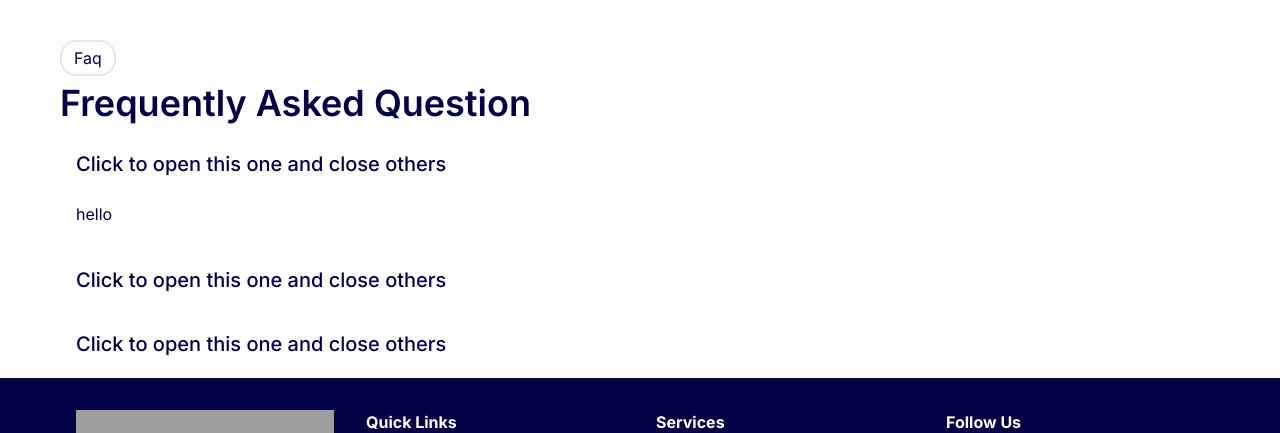
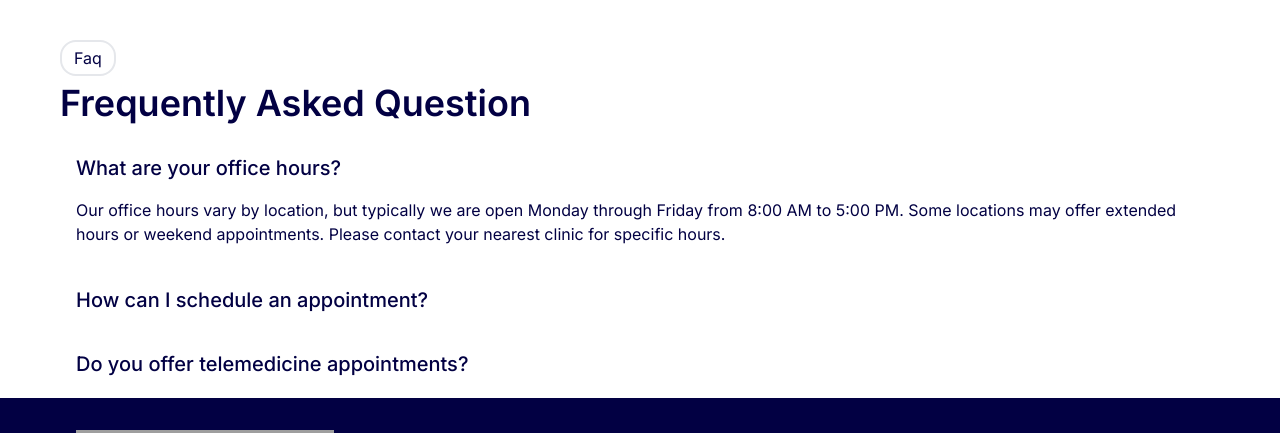
Before and after one commit to Sarajit-mondal/Health-Care-Landing-Page, a React (Vite) app: page / in a window 1280 px wide. Shown: the part 3072-3505 px from the top of the page. Built offline with nearby package versions, Linux system fonts and the light colour scheme; grey boxes are pictures that could not be loaded.

Commit message:
question section complete

```diff
--- a/index.html
+++ b/index.html
@@ -2,7 +2,7 @@
 <html lang="en">
   <head>
     <meta charset="UTF-8" />
-    <link rel="icon" type="image/svg+xml" href=".?/vite.svg" />
+    <link rel="icon" type="" href="" />
     <meta name="viewport" content="width=device-width, initial-scale=1.0" />
     <title>Health Care Landing Page</title>
   </head>
--- a/src/component/question/Question.jsx
+++ b/src/component/question/Question.jsx
@@ -7,25 +7,25 @@ function Question() {
        <h2>Frequently Asked Question</h2>
 
        {/* question */}
-       <div className="collapse [&>div]:bg-secondary-color [&>div]:my-1">
+       <div className="collapse bg-secondary-color my-2">
   <input type="radio" name="my-accordion-1" defaultChecked />
-  <div className="collapse-title text-xl font-medium">Click to open this one and close others</div>
+  <div className="collapse-title text-xl font-medium"> What are your office hours?</div>
   <div className="collapse-content">
-    <p>hello</p>
+    <p>Our office hours vary by location, but typically we are open Monday through Friday from 8:00 AM to 5:00 PM. Some locations may offer extended hours or weekend appointments. Please contact your nearest clinic for specific hours.</p>
   </div>
 </div>
 <div className="collapse bg-secondary-color my-1">
   <input type="radio" name="my-accordion-1" />
-  <div className="collapse-title text-xl font-medium">Click to open this one and close others</div>
+  <div className="collapse-title text-xl font-medium">How can I schedule an appointment?</div>
   <div className="collapse-content">
-    <p>hello</p>
+    <p>Our office hours vary by location, but typically we are open Monday through Friday from 8:00 AM to 5:00 PM. Some locations may offer extended hours or weekend appointments. Please contact your nearest clinic for specific hours.</p>
   </div>
 </div>
 <div className="collapse bg-secondary-color my-1">
   <input type="radio" name="my-accordion-1" />
-  <div className="collapse-title text-xl font-medium">Click to open this one and close others</div>
+  <div className="collapse-title text-xl font-medium">Do you offer telemedicine appointments?</div>
   <div className="collapse-content">
-    <p>hello</p>
+    <p>Our office hours vary by location, but typically we are open Monday through Friday from 8:00 AM to 5:00 PM. Some locations may offer extended hours or weekend appointments. Please contact your nearest clinic for specific hours.</p>
   </div>
 </div>
     </div>
```
